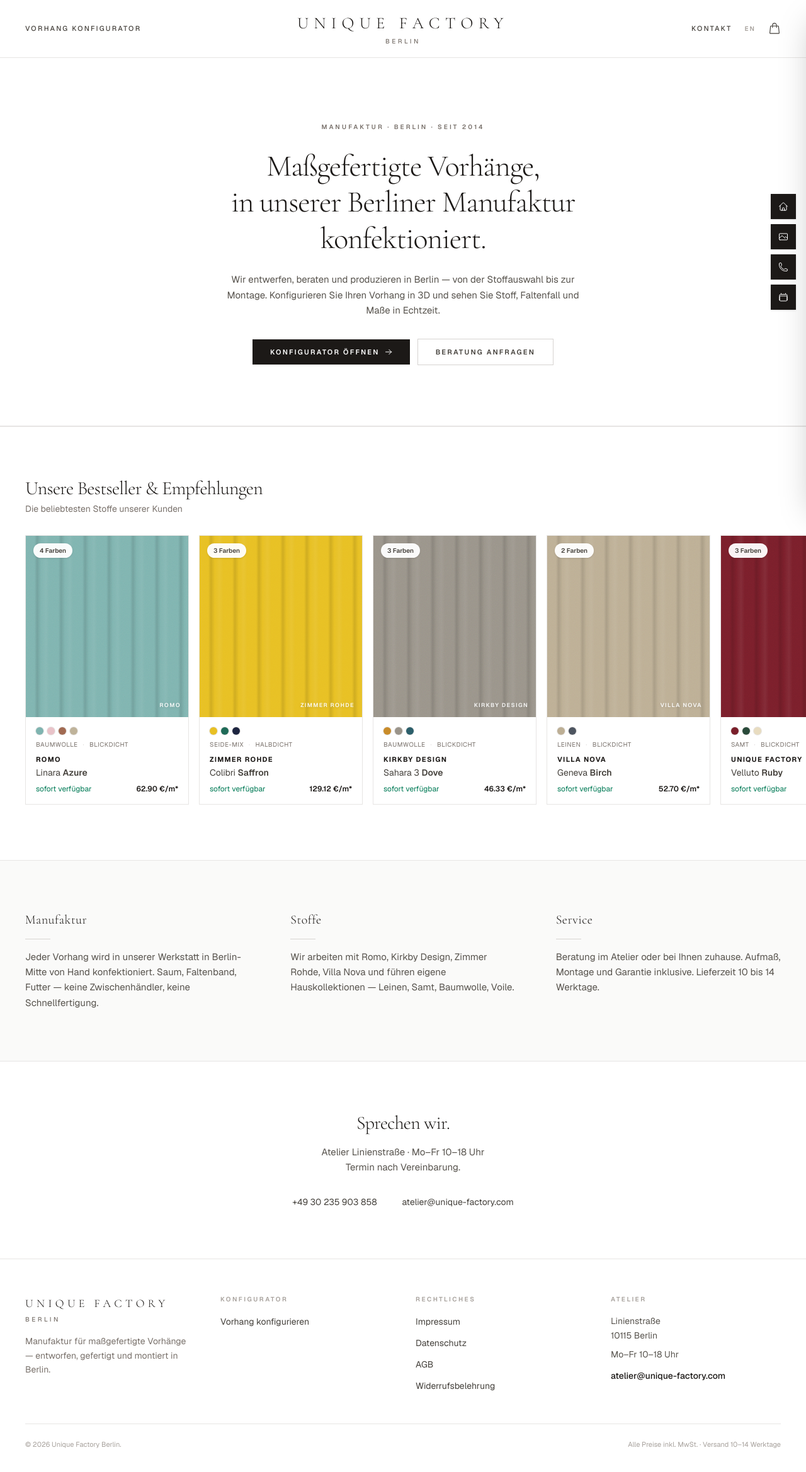
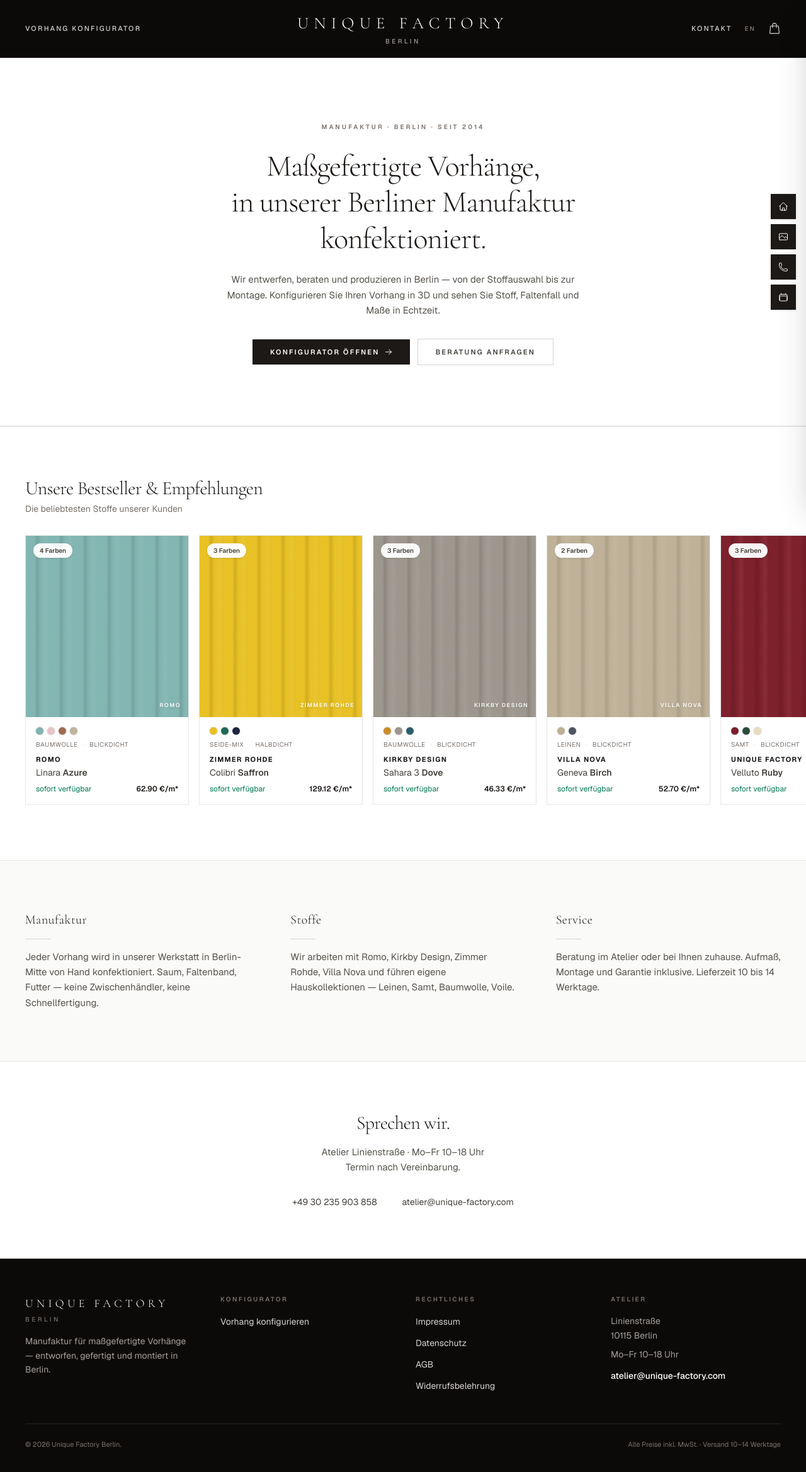
Before and after one commit to sanid/store, a Next.js app in the folder frontend/: page /en in a window 1280 px wide. Shown: the top 2338 px of the page at 63% size. Built offline with nearby package versions, Linux system fonts and the light colour scheme.

Commit message:
style: black header and footer with white text

```diff
--- a/frontend/src/components/Footer.tsx
+++ b/frontend/src/components/Footer.tsx
@@ -4,31 +4,31 @@
 
 export default function Footer() {
   return (
-    <footer className="mt-auto border-t border-stone-200 bg-white">
+    <footer className="mt-auto border-t border-white/10 bg-stone-950 text-stone-300">
       <div className="mx-auto max-w-7xl px-6 py-14 lg:px-10">
         <div className="grid grid-cols-1 gap-10 sm:grid-cols-2 lg:grid-cols-4">
           <div>
-            <div className="font-serif text-lg font-light tracking-[0.3em] text-stone-900">
+            <div className="font-serif text-lg font-light tracking-[0.3em] text-white">
               UNIQUE FACTORY
             </div>
             <div className="mt-1 text-[10px] font-medium tracking-[0.35em] text-stone-500">
               BERLIN
             </div>
-            <p className="mt-4 max-w-xs text-sm leading-relaxed text-stone-500">
+            <p className="mt-4 max-w-xs text-sm leading-relaxed text-stone-400">
               Manufaktur für maßgefertigte Vorhänge — entworfen, gefertigt und
               montiert in Berlin.
             </p>
           </div>
 
           <div>
-            <h4 className="text-[10px] font-semibold uppercase tracking-[0.25em] text-stone-400">
+            <h4 className="text-[10px] font-semibold uppercase tracking-[0.25em] text-stone-500">
               Konfigurator
             </h4>
             <ul className="mt-4 space-y-2.5">
               <li>
                 <Link
                   href="/curtain-configurator"
-                  className="text-sm text-stone-700 transition hover:text-black"
+                  className="text-sm text-stone-300 transition hover:text-white"
                 >
                   Vorhang konfigurieren
                 </Link>
@@ -37,27 +37,27 @@
           </div>
 
           <div>
-            <h4 className="text-[10px] font-semibold uppercase tracking-[0.25em] text-stone-400">
+            <h4 className="text-[10px] font-semibold uppercase tracking-[0.25em] text-stone-500">
               Rechtliches
             </h4>
             <ul className="mt-4 space-y-2.5">
               <li>
-                <Link href="/impressum" className="text-sm text-stone-700 transition hover:text-black">
+                <Link href="/impressum" className="text-sm text-stone-300 transition hover:text-white">
                   Impressum
                 </Link>
               </li>
               <li>
-                <Link href="/datenschutz" className="text-sm text-stone-700 transition hover:text-black">
+                <Link href="/datenschutz" className="text-sm text-stone-300 transition hover:text-white">
                   Datenschutz
                 </Link>
               </li>
               <li>
-                <Link href="/agb" className="text-sm text-stone-700 transition hover:text-black">
+                <Link href="/agb" className="text-sm text-stone-300 transition hover:text-white">
                   AGB
                 </Link>
               </li>
               <li>
-                <Link href="/widerrufsbelehrung" className="text-sm text-stone-700 transition hover:text-black">
+                <Link href="/widerrufsbelehrung" className="text-sm text-stone-300 transition hover:text-white">
                   Widerrufsbelehrung
                 </Link>
               </li>
@@ -65,24 +65,24 @@
           </div>
 
           <div>
-            <h4 className="text-[10px] font-semibold uppercase tracking-[0.25em] text-stone-400">
+            <h4 className="text-[10px] font-semibold uppercase tracking-[0.25em] text-stone-500">
               Atelier
             </h4>
-            <p className="mt-4 text-sm leading-relaxed text-stone-600">
+            <p className="mt-4 text-sm leading-relaxed text-stone-400">
               Linienstraße<br />
               10115 Berlin<br />
               <span className="block mt-2">Mo–Fr 10–18 Uhr</span>
             </p>
             <a
               href="mailto:atelier@unique-factory.com"
-              className="mt-3 inline-block text-sm font-medium text-stone-900 transition hover:text-stone-600"
+              className="mt-3 inline-block text-sm font-medium text-white transition hover:text-stone-300"
             >
               atelier@unique-factory.com
             </a>
           </div>
         </div>
 
-        <div className="mt-12 flex flex-col items-start justify-between gap-3 border-t border-stone-200 pt-6 text-[11px] text-stone-400 sm:flex-row sm:items-center">
+        <div className="mt-12 flex flex-col items-start justify-between gap-3 border-t border-white/10 pt-6 text-[11px] text-stone-500 sm:flex-row sm:items-center">
           <p>&copy; {new Date().getFullYear()} Unique Factory Berlin.</p>
           <p>Alle Preise inkl. MwSt. · Versand 10–14 Werktage</p>
         </div>
--- a/frontend/src/components/Navbar.tsx
+++ b/frontend/src/components/Navbar.tsx
@@ -12,13 +12,13 @@
 
   return (
     <>
-      <header className="sticky top-0 z-50 border-b border-stone-200 bg-white">
+      <header className="sticky top-0 z-50 border-b border-white/10 bg-stone-950 text-white">
         <nav className="mx-auto grid max-w-7xl grid-cols-[1fr_auto_1fr] items-center px-6 py-5 lg:px-10">
           {/* Left: configurator link */}
           <div className="hidden md:flex">
             <Link
               href="/curtain-configurator"
-              className="text-[11px] font-medium uppercase tracking-[0.2em] text-stone-700 transition hover:text-black"
+              className="text-[11px] font-medium uppercase tracking-[0.2em] text-stone-300 transition hover:text-white"
             >
               Vorhang Konfigurator
             </Link>
@@ -29,10 +29,10 @@
             href="/"
             className="mx-auto flex flex-col items-center leading-none"
           >
-            <span className="font-serif text-2xl font-light tracking-[0.32em] text-stone-900 sm:text-[26px]">
+            <span className="font-serif text-2xl font-light tracking-[0.32em] text-white sm:text-[26px]">
               UNIQUE FACTORY
             </span>
-            <span className="mt-1.5 text-[10px] font-medium tracking-[0.35em] text-stone-500">
+            <span className="mt-1.5 text-[10px] font-medium tracking-[0.35em] text-stone-400">
               BERLIN
             </span>
           </Link>
@@ -41,33 +41,33 @@
           <div className="flex items-center justify-end gap-5">
             <a
               href="#kontakt"
-              className="hidden text-[11px] font-medium uppercase tracking-[0.2em] text-stone-700 transition hover:text-black md:inline"
+              className="hidden text-[11px] font-medium uppercase tracking-[0.2em] text-stone-300 transition hover:text-white md:inline"
             >
               Kontakt
             </a>
             <Link
               href={pathname || "/"}
               locale={locale === "de" ? "en" : "de"}
-              className="text-[10px] font-semibold tracking-[0.2em] text-stone-400 transition hover:text-stone-900"
+              className="text-[10px] font-semibold tracking-[0.2em] text-stone-500 transition hover:text-white"
             >
               {locale === "de" ? "EN" : "DE"}
             </Link>
             <button
               onClick={() => setCartOpen(true)}
-              className="relative cursor-pointer text-stone-700 transition hover:text-black"
+              className="relative cursor-pointer text-stone-300 transition hover:text-white"
               aria-label="Warenkorb"
             >
               <svg xmlns="http://www.w3.org/2000/svg" fill="none" viewBox="0 0 24 24" strokeWidth={1.4} stroke="currentColor" className="h-5 w-5">
                 <path strokeLinecap="round" strokeLinejoin="round" d="M15.75 10.5V6a3.75 3.75 0 1 0-7.5 0v4.5m11.356-1.993 1.263 12c.07.665-.45 1.243-1.119 1.243H4.25a1.125 1.125 0 0 1-1.12-1.243l1.264-12A1.125 1.125 0 0 1 5.513 7.5h12.974c.576 0 1.059.435 1.119 1.007Z" />
               </svg>
               {totalItems > 0 && (
-                <span className="absolute -right-1.5 -top-1.5 flex h-4 min-w-4 items-center justify-center rounded-full bg-stone-900 px-1 text-[9px] font-semibold text-white">
+                <span className="absolute -right-1.5 -top-1.5 flex h-4 min-w-4 items-center justify-center rounded-full bg-white px-1 text-[9px] font-semibold text-stone-950">
                   {totalItems}
                 </span>
               )}
             </button>
             <button
-              className="cursor-pointer text-stone-700 md:hidden"
+              className="cursor-pointer text-stone-300 md:hidden"
               onClick={() => setMobileOpen(!mobileOpen)}
               aria-label="Menü"
             >
@@ -83,17 +83,17 @@
         </nav>
 
         {mobileOpen && (
-          <div className="border-t border-stone-200 px-6 py-4 md:hidden">
+          <div className="border-t border-white/10 px-6 py-4 md:hidden">
             <Link
               href="/curtain-configurator"
-              className="block py-2 text-[11px] font-medium uppercase tracking-[0.2em] text-stone-700"
+              className="block py-2 text-[11px] font-medium uppercase tracking-[0.2em] text-stone-300"
               onClick={() => setMobileOpen(false)}
             >
               Vorhang Konfigurator
             </Link>
             <a
               href="#kontakt"
-              className="block py-2 text-[11px] font-medium uppercase tracking-[0.2em] text-stone-700"
+              className="block py-2 text-[11px] font-medium uppercase tracking-[0.2em] text-stone-300"
               onClick={() => setMobileOpen(false)}
             >
               Kontakt
```
